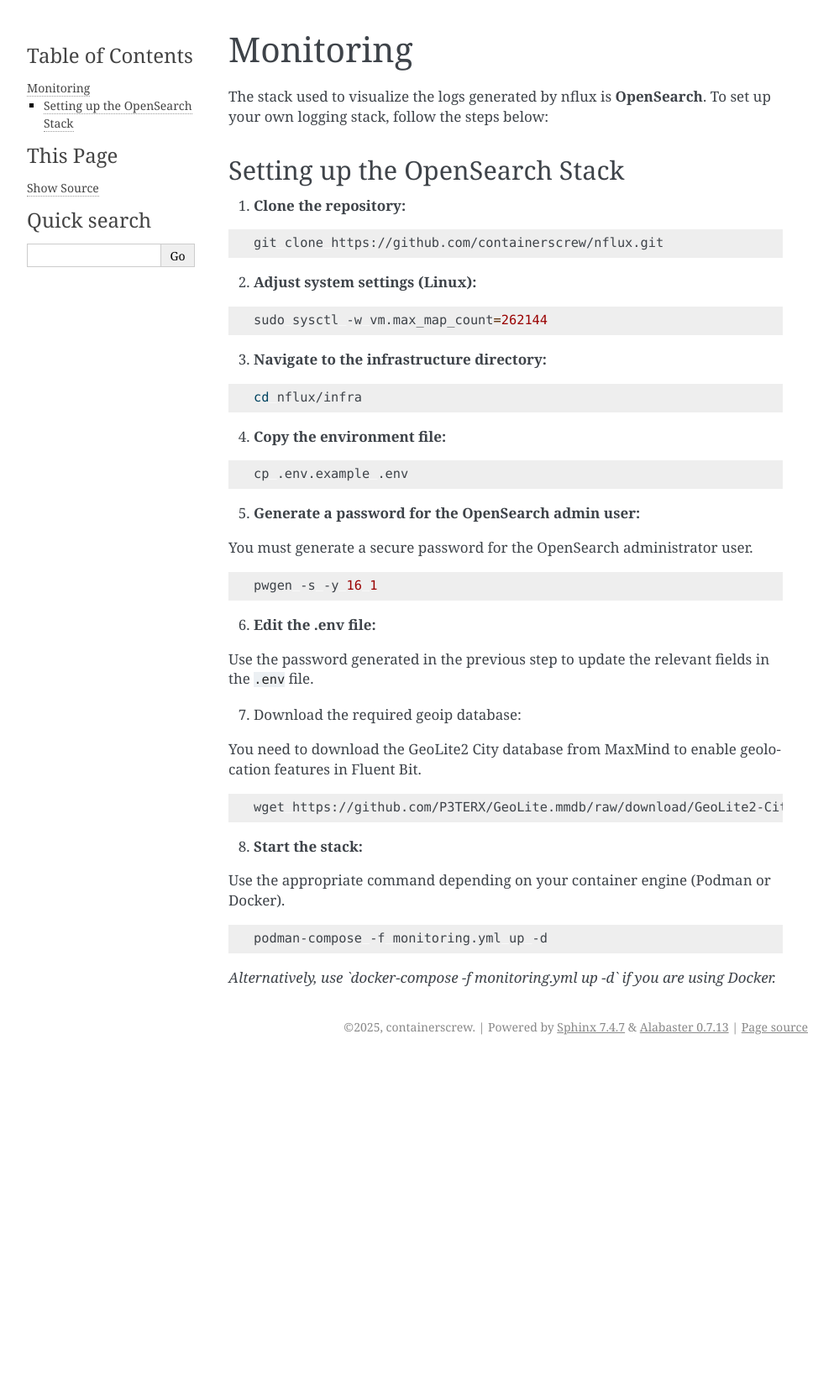
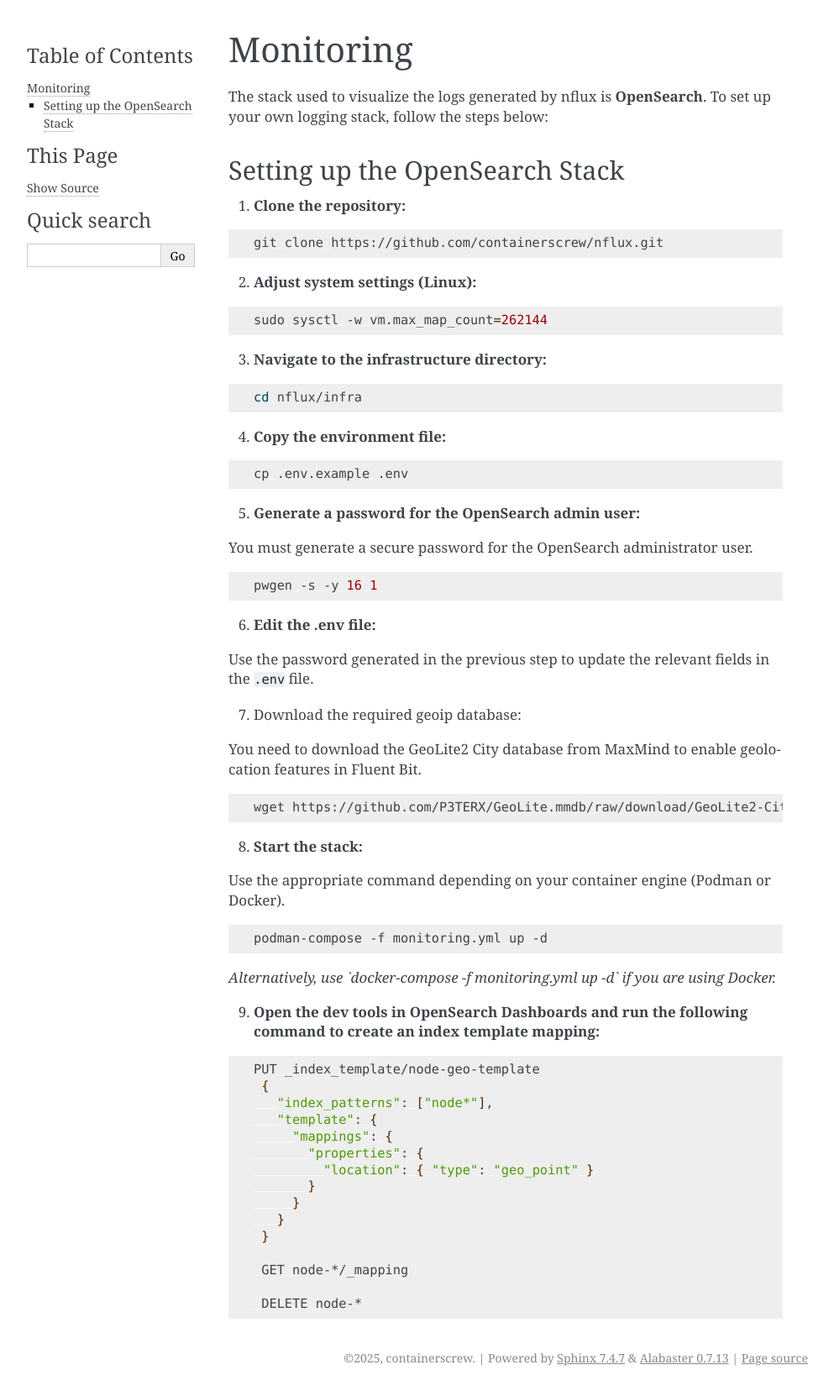
Before and after one commit to containerscrew/nflux, a Sphinx documentation site: the page built from docs/source/monitoring.rst, in a window 1280 px wide. Shown: the whole page at 84% size, without its empty margins (148-1141 px from the left). Built offline with Sphinx 7.4.7, drawn with Linux system fonts in a browser that asks for light colours; before the commit the page ends 1262 px from its top, so only the background shows below that.

Commit message:
docs: update monitoring.rst

```diff
--- a/docs/source/monitoring.rst
+++ b/docs/source/monitoring.rst
@@ -62,3 +62,23 @@
     podman-compose -f monitoring.yml up -d
 
 *Alternatively, use `docker-compose -f monitoring.yml up -d` if you are using Docker.*
+
+9. **Open the dev tools in OpenSearch Dashboards and run the following command to create an index template mapping:**
+
+.. code-block:: bash
+
+   PUT _index_template/node-geo-template
+    {
+      "index_patterns": ["node*"],
+      "template": {
+        "mappings": {
+          "properties": {
+            "location": { "type": "geo_point" }
+          }
+        }
+      }
+    }
+
+    GET node-*/_mapping
+
+    DELETE node-*
```
